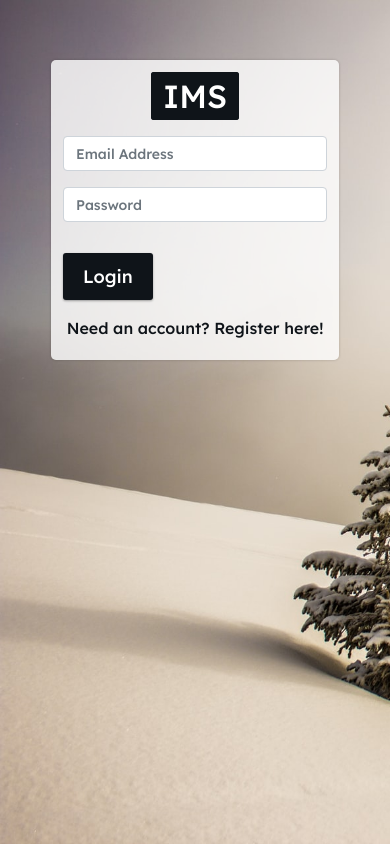
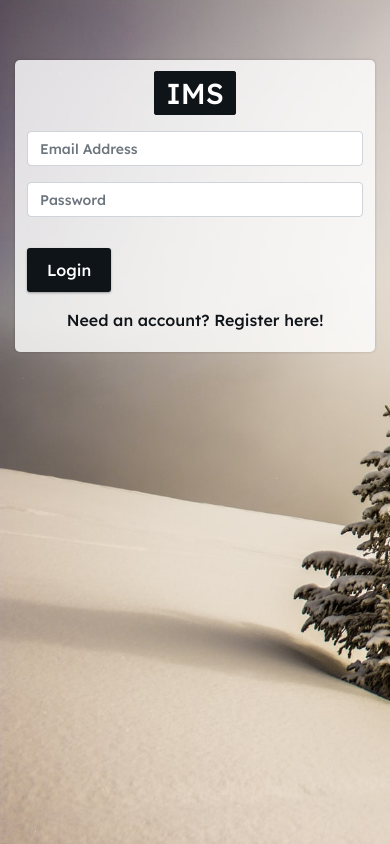
Before and after one commit to junayedrahaman50/IMS, a plain HTML site: page register.html in a window 390 px wide. Drawn offline with Linux system fonts and the light colour scheme.

Commit message:
new features added

```diff
--- a/css/register_style.css
+++ b/css/register_style.css
@@ -79,3 +79,30 @@ body{
 	color: crimson;
 	opacity: 80%;
 }
+/* logo */
+.dis{
+  background-color: #0f1419;
+  color: #fff;
+  font-size:2rem;
+  border: 2px solid #0f1419;
+  border-radius: 3px;
+  padding-right: 10px;
+  padding-left: 10px;
+  padding-bottom: 2px;
+  padding-top: 2px;
+  user-select: none;
+}
+
+/* media query for mobile devices */
+
+@media only screen and (max-width: 768px){
+  .box{
+    width: 100%;
+  }
+  .myBtn{
+    font-size: 16px;
+  }
+  .dis{
+    font-size: 1.8rem;
+  }
+}
--- a/register.html
+++ b/register.html
@@ -60,11 +60,11 @@
 	<div style="background: url(images/backgrounds/snow_tree.jpg)" class="page-holder bg-cover">
 	<div class="container">
    <div class="row">
-   	<div class="col-lg-8 col-centered" style="margin-top: 60px;">
+   	<div class="col-lg-8 col-md-10 col-sm-12 col-centered" style="margin-top: 60px;">
    		<div class="box">
    			<div class="text-center mb-3">
 
-   				<span class="dis" style="background-color: #0f1419;color: #fff; font-size:2rem;border: 2px solid #0f1419;border-radius: 3px;                  padding-right: 10px;padding-left: 10px;padding-bottom: 2px;padding-top: 2px; user-select: none;">IMS</span>
+   				<span class="dis">IMS</span>
    			</div>
    			<!-- Login form start -->
    			<div id="first">
```
